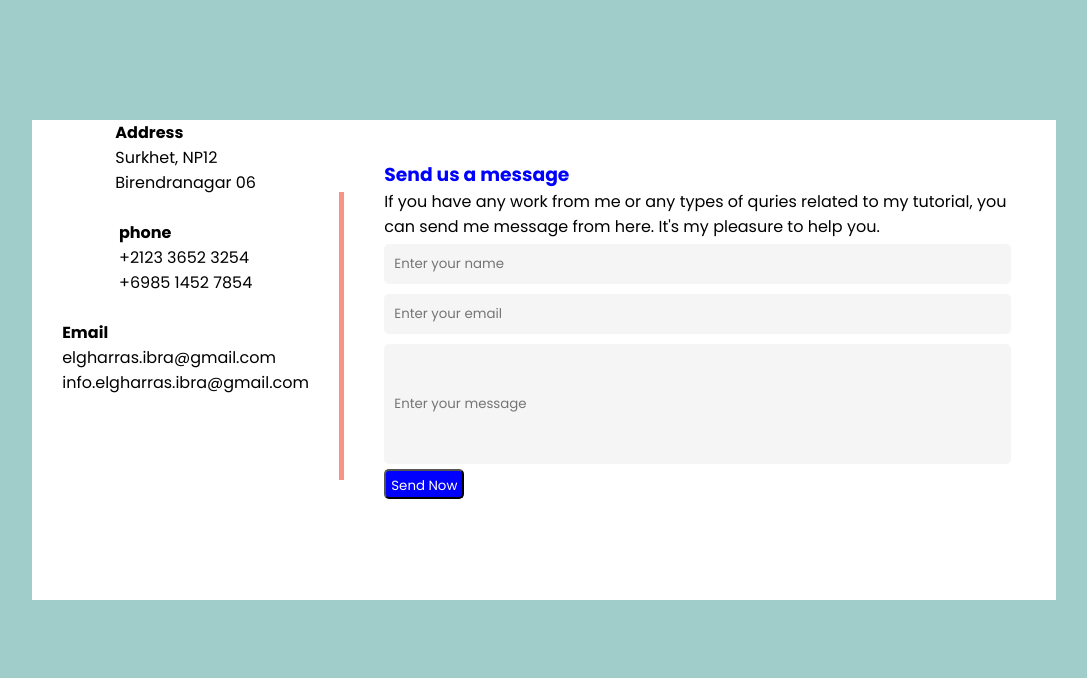
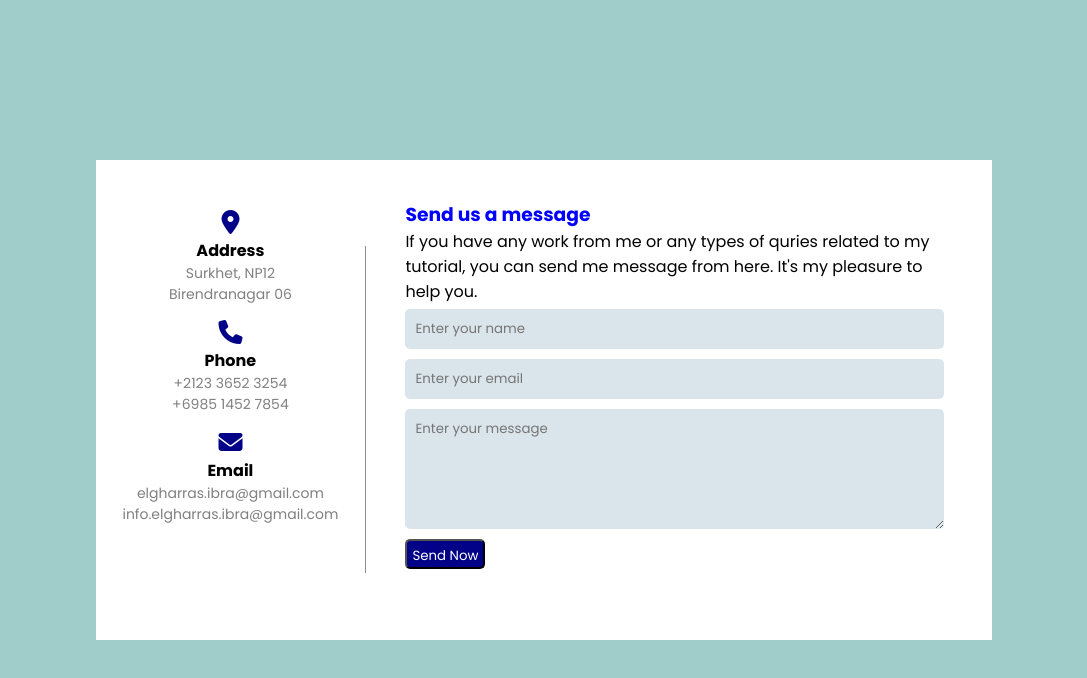
Before and after one commit to Ibra-him-elgharras/Template-10, a plain HTML site: page index.html in a window 1280 px wide. Shown: the whole page, without its empty margins (96-1183 px from the left). Drawn offline with Linux system fonts and the light colour scheme.

Commit message:
Contact-us-Form-finished

```diff
--- a/CSS/style.css
+++ b/CSS/style.css
@@ -9,52 +9,63 @@
 
 body{
     background-color: rgba(35, 138, 133, 0.43);
-
 }
 
 .container{
     background-color: #fff;
     height: 60vh;
-    width: 80%;
+    width: 70%;
     margin: auto;
     position: relative;
-    top: 15vh;
+    top: 20vh;
     display: flex;
 }
 
 .informations{
-
     width: 30%;
     height: 100%;
-    display: flex;
-    flex-direction: column;
-    gap: 25px;
-    align-items: center;
+    padding: 35px 15px 5px 15px;
+
+}
+
+.informations .address,.phone,.email{
+    text-align: center;
+    margin-top: 15px;
+}
+
+.informations .info{
+    color: grey;
+    font-size: 14px;
+    font-weight: 400;
+}
+
+.informations i{
+    color:  rgb(2, 2, 137);
+    font-size: 24px;
 }
 
 
 .line-v{
-    background-color: rgba(240, 35, 8, 0.485);
-    width: 0.5%;
-    height: 60%;
+    background-color: rgba(79, 77, 77, 0.636);
+    width: 0.07%;
+    height: 68%;
     position: relative;
-    top: 15%;
+    top: 18%;
 }
 
 .form{
     width: 69%;
     height: 100%;
     padding: 40px;
-
 }
 
 .form .texts h3{
     color: blue;
-
 }
 
+
 form input{
-    background-color: rgba(128, 128, 128, 0.077);
+    background-color: rgba(30, 97, 128, 0.16);
     width: 100%;
     height: 40px;
     margin: 5px 0;
@@ -63,13 +74,21 @@ form input{
     border: none;
 }
 
-form .msg{
+form textarea{
+    background-color: rgba(30, 97, 128, 0.16);
     height: 120px;
+    width: 100%;
+    margin: 5px 0 0 0;
+    padding: 10px;
+    border-radius: 5px;
+    border: none;
 }
 
+
 button{
-    background-color: blue;
+    background-color: rgb(2, 2, 137);
     color: #fff;
+    margin-top: 3px;
     height: 30px;
     padding: 5px;
     border-radius: 5px;
--- a/index.html
+++ b/index.html
@@ -4,6 +4,10 @@
     <meta charset="UTF-8">
     <meta name="viewport" content="width=device-width, initial-scale=1.0">
     <link rel="stylesheet" href="/CSS/style.css">
+    <link rel="stylesheet" href="https://cdnjs.cloudflare.com/ajax/libs/font-awesome/6.2.1/css/all.min.css"
+            integrity="sha512-MV7K8+y+gLIBoVD59lQIYicR65iaqukzvf/nwasF0nqhPay5w/9lJmVM2hMDcnK1OnMGCdVK+iQrJ7lzPJQd1w=="
+            crossorigin="anonymous"
+            referrerpolicy="no-referrer" />
     <title>Responsive Contact Us Form</title>
 </head>
 <body>
@@ -15,32 +19,32 @@
         <div class="informations">
 
             <div class="address">
-                <i class="fa-thin fa-location-dot"></i>
+                <i class="fa-solid fa-location-dot"></i>
                 <h4>Address</h4>
-                <div>Surkhet, NP12</div>
-                <div>Birendranagar 06</div>
+                <div class="info">Surkhet, NP12</div>
+                <div class="info">Birendranagar 06</div>
             </div>
 
 
             <div class="phone">
-                <i class="fa-thin fa-phone"></i>
-                <h4>phone</h4>
-                <div>+2123 3652 3254</div>
-                <div>+6985 1452 7854</div>
+                <i class="fa-solid fa-phone"></i>
+                <h4>Phone</h4>
+                <div class="info">+2123 3652 3254</div>
+                <div class="info">+6985 1452 7854</div>
             </div>
 
 
             <div class="email">
-                <i class="fa-thin fa-envelope"></i>
+                <i class="fa-solid fa-envelope"></i>
                 <h4>Email</h4>
-                <div>elgharras.ibra@gmail.com</div>
-                <div>info.elgharras.ibra@gmail.com</div>
+                <div class="info">elgharras.ibra@gmail.com</div>
+                <div class="info">info.elgharras.ibra@gmail.com</div>
             </div>
 
         </div>
 
 
-        <div class="line-v"><span></span></div>
+        <div class="line-v"></div>
 
 
         <div class="form">
@@ -57,7 +61,7 @@
            <form action="#">
             <input type="name"  placeholder="Enter your name" >
             <input type="email" placeholder="Enter your email" >
-            <input type="message" class="msg" placeholder="Enter your message" >
+            <textarea name="text" placeholder="Enter your message"></textarea>
            </form>
 
            <div class="btn">
```
